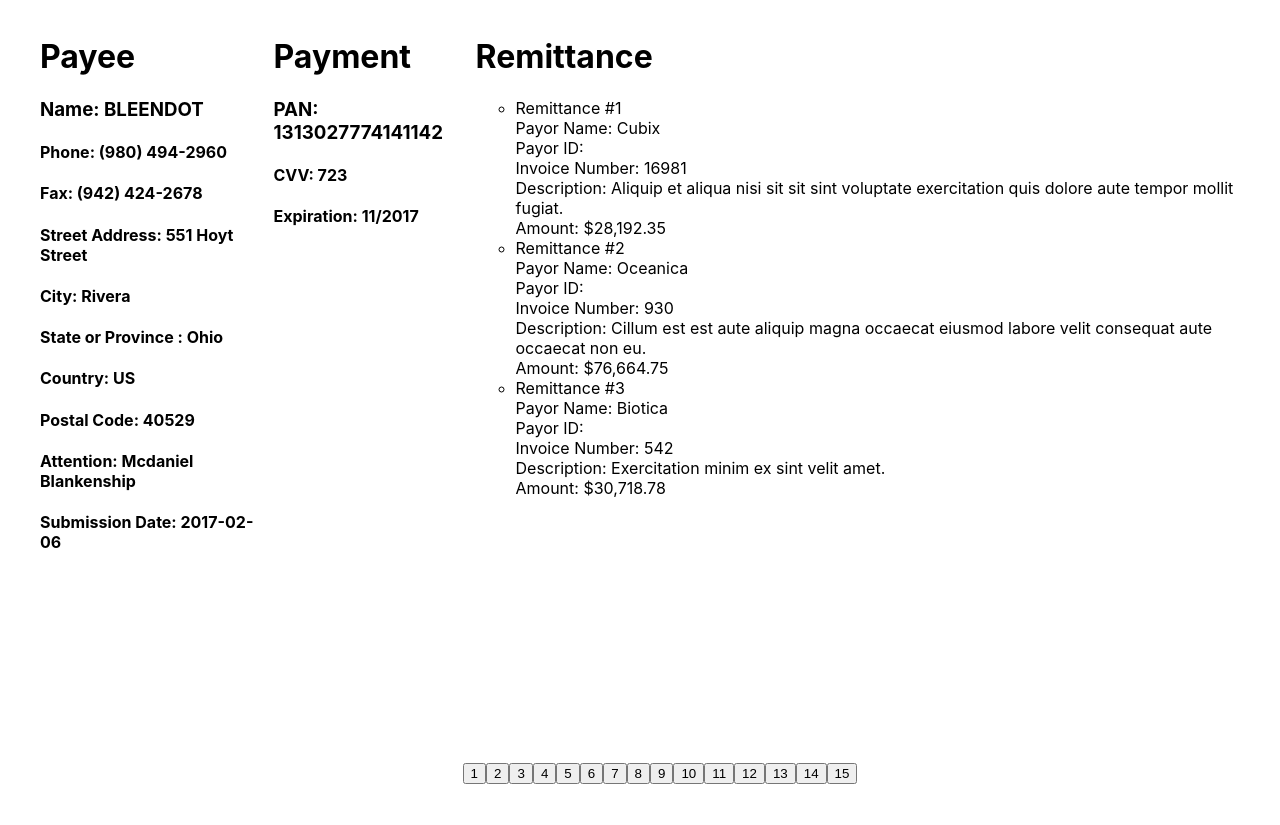
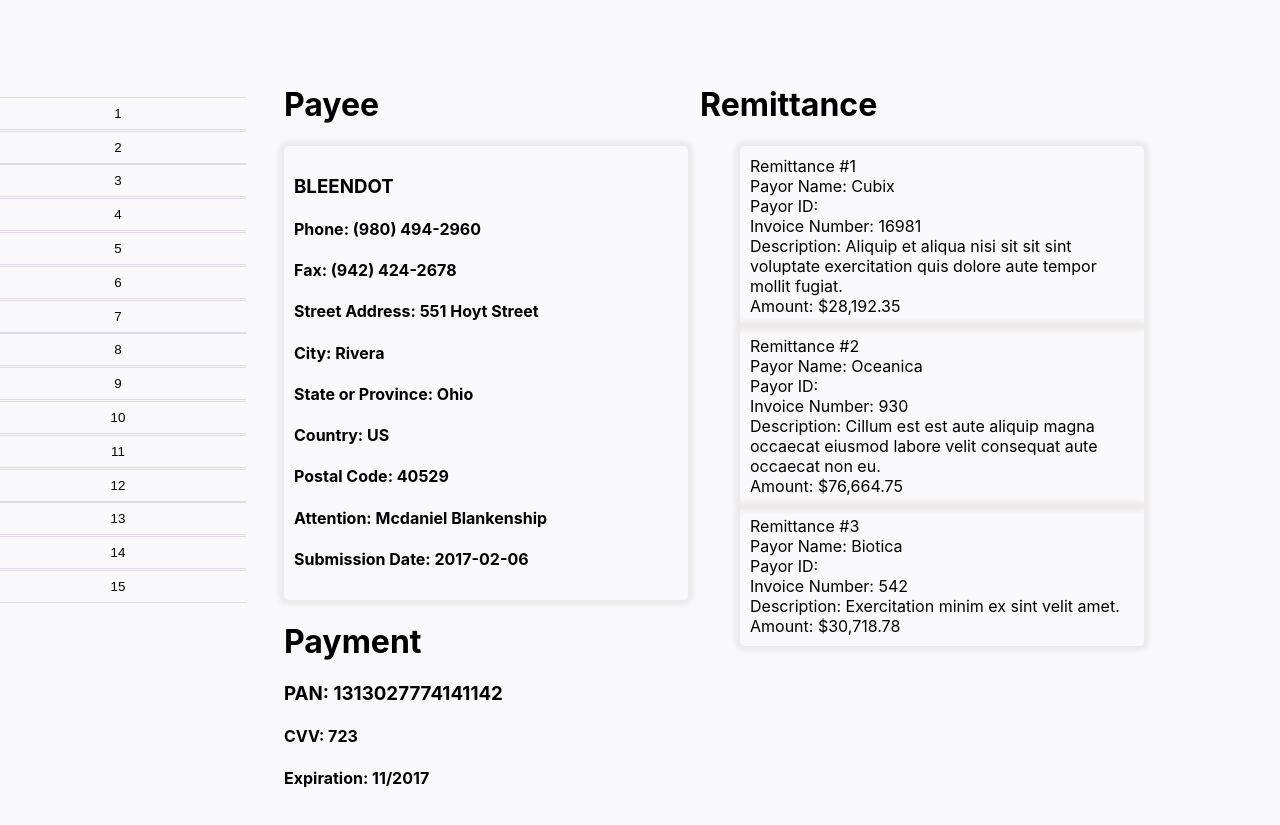
Before and after one commit to rches/technical_paymerang, a React (Create React App) app: page / in a window 1280 px wide. Before the commit the page ends 800 px from the top, so only its background shows below. Built offline with nearby package versions, Linux system fonts and the light colour scheme.

Commit message:
updating styling

```diff
--- a/public/index.html
+++ b/public/index.html
@@ -9,34 +9,13 @@
             name="Customer Data"
             content="Web site created using create-react-app"
         />
-        <link rel="apple-touch-icon" href="%PUBLIC_URL%/logo192.png" />
-        <!--
-      manifest.json provides metadata used when your web app is installed on a
-      user's mobile device or desktop. See https://developers.google.com/web/fundamentals/web-app-manifest/
-    -->
+
         <link rel="manifest" href="%PUBLIC_URL%/manifest.json" />
-        <!--
-      Notice the use of %PUBLIC_URL% in the tags above.
-      It will be replaced with the URL of the `public` folder during the build.
-      Only files inside the `public` folder can be referenced from the HTML.
 
-      Unlike "/favicon.ico" or "favicon.ico", "%PUBLIC_URL%/favicon.ico" will
-      work correctly both with client-side routing and a non-root public URL.
-      Learn how to configure a non-root public URL by running `npm run build`.
-    -->
         <title>Customer Data</title>
     </head>
     <body>
         <noscript>You need to enable JavaScript to run this app.</noscript>
         <div id="root"></div>
-        <!--
-      This HTML file is a template.
-      If you open it directly in the browser, you will see an empty page.
-
-      You can add webfonts, meta tags, or analytics to this file.
-      The build step will place the bundled scripts into the <body> tag.
-
-      To begin the development, run `npm start` or `yarn start`.
-      To create a production bundle, use `npm run build` or `yarn build`.
-    --></body>
+    </body>
 </html>
--- a/src/App.css
+++ b/src/App.css
@@ -1,3 +1,10 @@
+body {
+    background-color: #f9f8fa;
+}
+
+.app__ {
+    margin-top: 3rem;
+}
 .navItem__ {
     list-style: none;
 }
@@ -13,19 +20,60 @@
 
 .custArea__ {
     display: flex;
-    flex-wrap: wrap;
-    align-content: stretch;
-    height: 100%;
+    flex-direction: column;
+    margin-left: 3rem;
 }
 
-.cardContainer__ {
+.contactCard__ {
+    width: 30vw;
+    box-shadow: 0px 0px 5px 5px #ebe9e9;
+    border-radius: 5px;
+    padding: 10px;
+}
+
+.navPos__ {
+    display: flex;
+    flex-direction: column;
+    height: 100vh;
+    position: fixed;
+    left: -50px;
+    top: 5rem;
+    z-index: 1;
+    width: 10vw;
+    background-color: #f9f8fa;
+    width: 20vw;
+}
+
+.navButton {
+    padding: 0.5rem;
+    width: 100%;
+    background-color: #f9f8fa;
+    border-top: 0.5px solid #e0dae5;
+    border-bottom: 0.5px solid #e0dae5;
+    border-right: none;
+    border-left: none;
+    margin-top: 0.05rem;
+    transition: background-color 0.4s, color 0.6s;
+}
+
+.navButton:hover {
+    background-color: #4b2487;
+    color: #f9f8fa;
+}
+
+.remitCard__ {
+    list-style: none;
+    width: 30vw;
+    box-shadow: 0px 0px 5px 5px #ebe9e9;
+    border-radius: 5px;
+    padding: 10px;
+}
+
+.payee__ {
     width: 30vw;
 }
 
-.navPos__ {
-    position: fixed;
-    bottom: 0;
-    width: 100vw;
-    display: flex;
-    justify-content: center;
+.remit__ {
+    width: 30vw;
+    margin-left: 2rem;
 }
--- a/src/App.js
+++ b/src/App.js
@@ -34,7 +34,13 @@ class App extends React.Component {
 
     render() {
         return (
-            <>
+            <div className="app__">
+                <div className="navContainer__">
+                    <Pagination
+                        sample={sample}
+                        handlePageSelect={this.handlePageSelect}
+                    />
+                </div>
                 <div className="container__">
                     <ul className="custArea__">
                         {this.state.activeData.map((el, i) => {
@@ -46,14 +52,7 @@ class App extends React.Component {
                         })}
                     </ul>
                 </div>
-
-                <div className="container__ navPos__">
-                    <Pagination
-                        sample={sample}
-                        handlePageSelect={this.handlePageSelect}
-                    />
-                </div>
-            </>
+            </div>
         );
     }
 }
--- a/src/components/CustomerCard.js
+++ b/src/components/CustomerCard.js
@@ -12,11 +12,10 @@ const CustomerCard = props => {
         SubmissionDate
     } = sample.Payee;
     const { PAN, CVV, Exp } = sample.Payment;
-    // const {PayorName, PayorId, InvoiceNo, Description} = sample.Remittance;
 
     const remittanceMap = sample.Remittance.map((el, i) => {
         return (
-            <li key={i}>
+            <li className="remitCard__" key={i}>
                 <div>Remittance #{i + 1}</div>
                 <div>Payor Name: {el.PayorName}</div>
                 <div>Payor ID: {el.PayorID}</div>
@@ -29,10 +28,11 @@ const CustomerCard = props => {
 
     return (
         <div className="container__">
-            <div>
+            <div className="custContainer__">
+                <div className="payee__">
                     <h1>Payee</h1>
-                <div>
-                    {Name && <h3>Name: {Name}</h3>}
+                    <div className="contactCard__">
+                        {Name && <h3>{Name}</h3>}
                         {Phone && <h4>Phone: {Phone}</h4>}
                         {Fax && <h4>Fax: {Fax}</h4>}
                         {Address.Address1 && (
@@ -43,7 +43,9 @@ const CustomerCard = props => {
                         )}
                         {Address.City && <h4>City: {Address.City}</h4>}
                         {Address.StateOrProvince && (
-                        <h4>State or Province : {Address.StateOrProvince}</h4>
+                            <h4>
+                                State or Province: {Address.StateOrProvince}
+                            </h4>
                         )}
                         {Address.Country && <h4>Country: {Address.Country}</h4>}
                         {Address.PostalCode && (
@@ -55,7 +57,7 @@ const CustomerCard = props => {
                         )}
                     </div>
                 </div>
-            <div>
+                <div className="payment__">
                     <h1>Payment</h1>
                     <div>
                         {PAN && <h3>PAN: {PAN}</h3>}
@@ -63,9 +65,10 @@ const CustomerCard = props => {
                         {Exp && <h4>Expiration: {Exp}</h4>}
                     </div>
                 </div>
-            <div>
+            </div>
+            <div className="remit__">
                 <h1>Remittance</h1>
-                <ul>{remittanceMap}</ul>
+                <ul className="">{remittanceMap}</ul>
             </div>
         </div>
     );
--- a/src/components/Pagination.js
+++ b/src/components/Pagination.js
@@ -10,11 +10,15 @@ const Pagination = props => {
     }
 
     return (
-        <ul className="container__">
+        <ul className="navPos__">
             {navContent.map(i => {
                 return (
                     <li className="navItem__" key={i}>
-                        <button onClick={props.handlePageSelect} value={i}>
+                        <button
+                            className="navButton"
+                            onClick={props.handlePageSelect}
+                            value={i}
+                        >
                             {i}
                         </button>
                     </li>
```
Also changed, not shown: 1 other file (tests, documents, lock files or other folders). Lines whose indentation alone changed are shown as unchanged.
